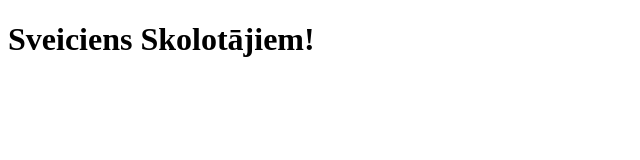
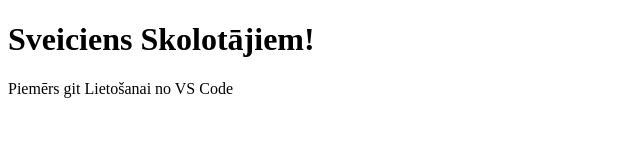
Before and after one commit to AnitaGudkova/atminas_spele, a plain HTML site: page index.html in a window 1280 px wide. Shown: the whole page, without its empty margins (0-640 px from the left). Drawn offline with Linux system fonts and the light colour scheme.

Commit message:
PASKAIDROJUMI

```diff
--- a/index.html
+++ b/index.html
@@ -8,5 +8,6 @@
 </head>
 <body>
     <h1>Sveiciens Skolotājiem!</h1>
+    <p>Piemērs git Lietošanai no VS Code</p>
 </body>
 </html>
```
Also changed, not shown: 1 other file.
